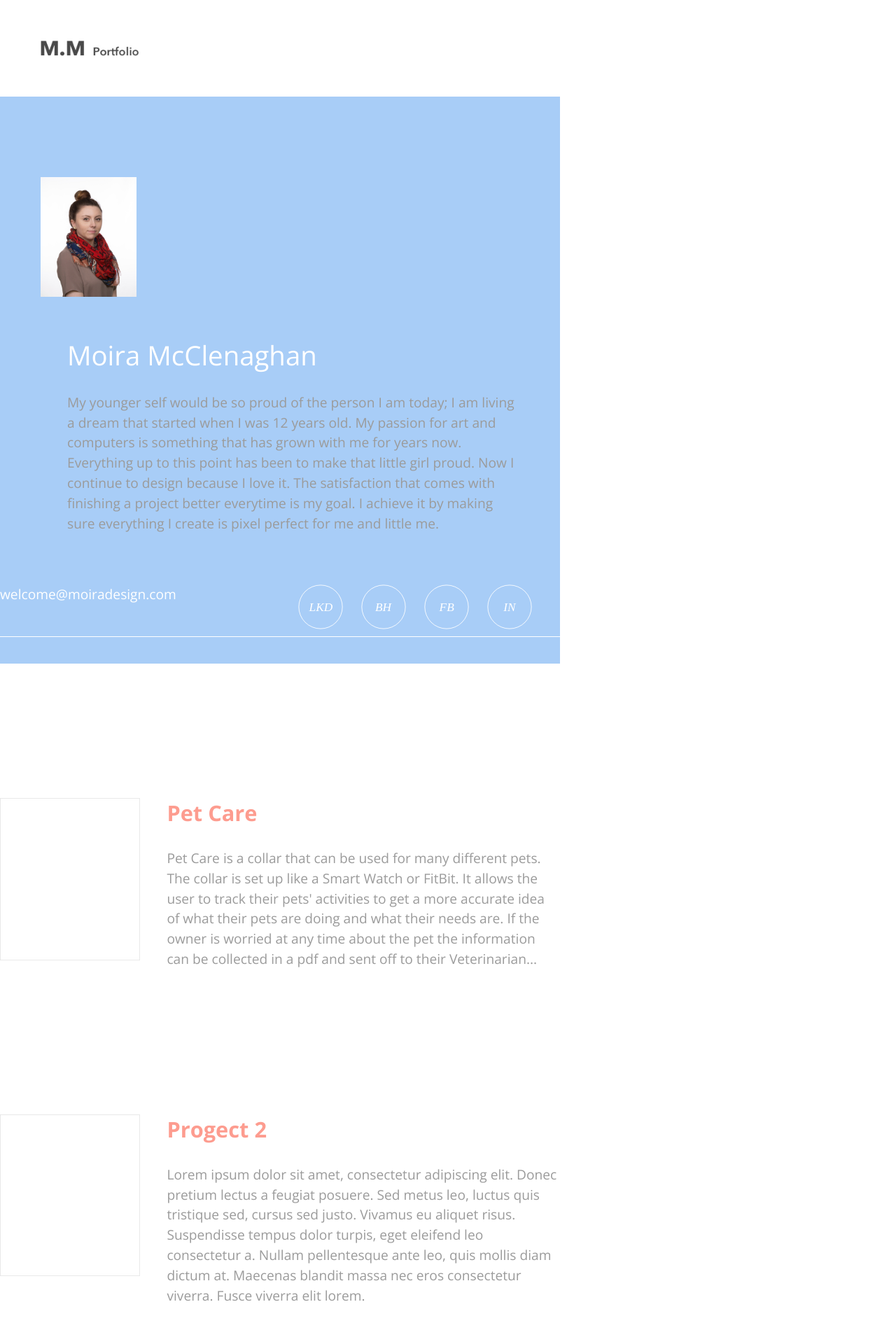
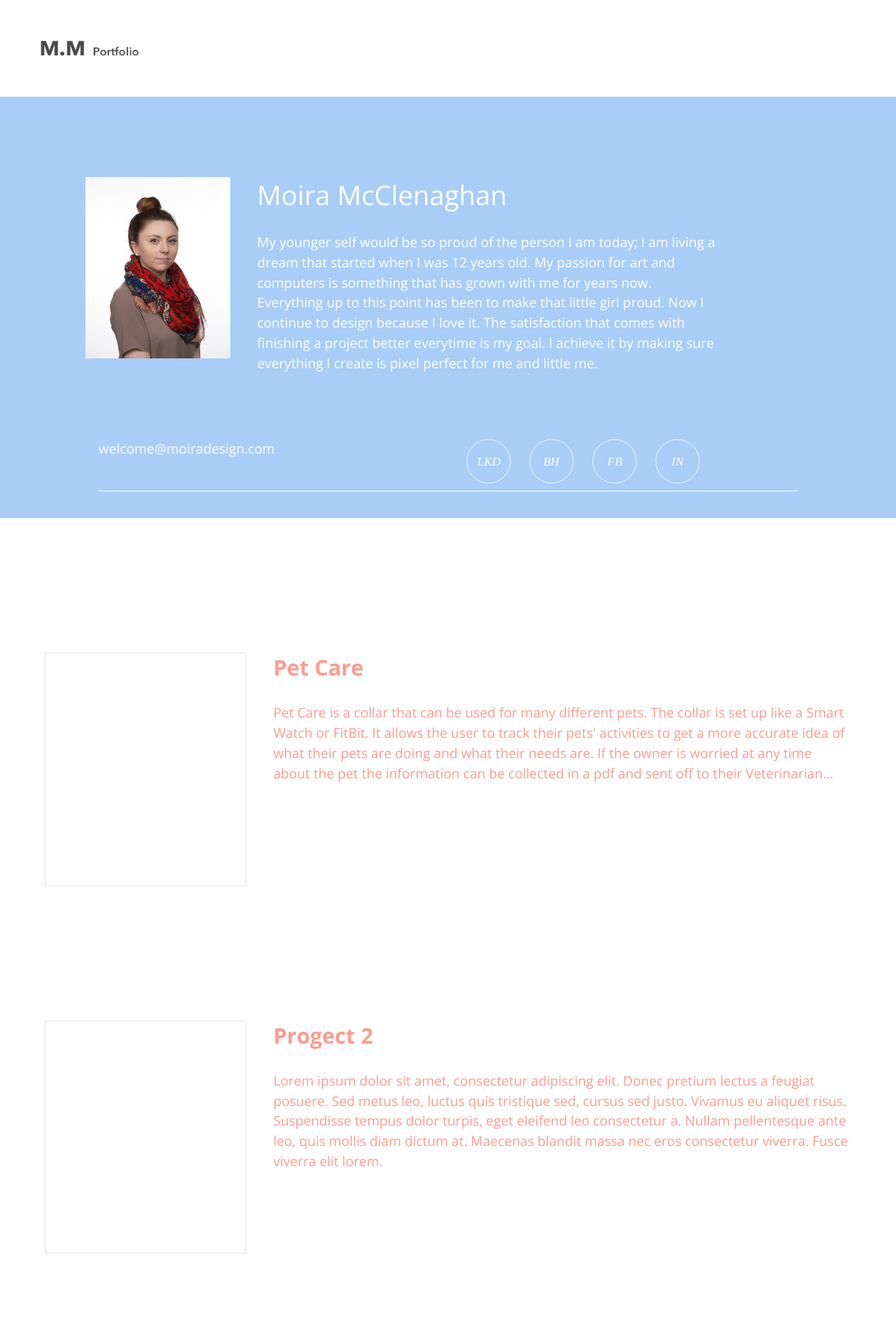
Before and after one commit to Moira2332/moiradesign, a Jekyll site: the page built from index.html, in a window 1280 px wide. Shown: the top 1920 px of the page at 70% size. Built offline with Jekyll 4.4.1, drawn with Linux system fonts in a browser that asks for light colours; Markdown is read by kramdown in place of the engine named in the settings.

Commit message:
fix width

```diff
--- a/css/main.css
+++ b/css/main.css
@@ -39,7 +39,6 @@ p {
   font-weight: 300;
   margin: 0;
   margin-bottom: 15px;
-  color: #9B9B9B;
 }
 
 .logo {
@@ -115,10 +114,6 @@ p {
 
 .home {
   text-align: right;
-}
-
-main {
-  width: 800px;
 }
 
 @media only screen and (min-width: 38em) {
```
